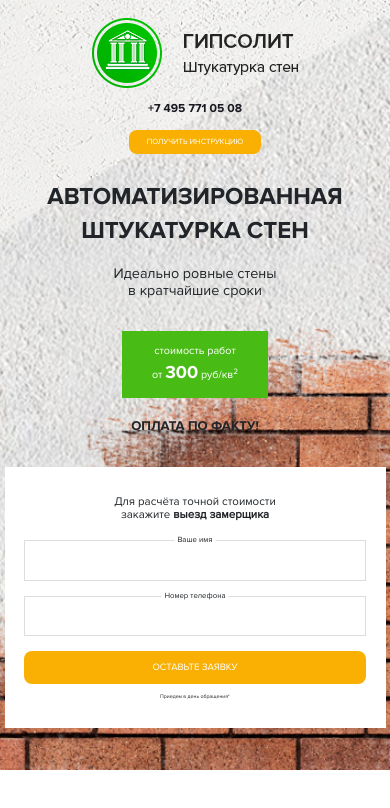
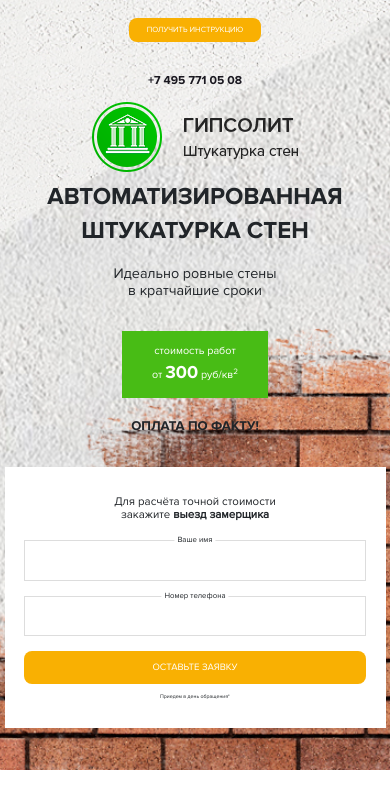
Before and after one commit to partizan63rus/partizan63rus.github.io, a plain HTML site: page www/index.html in a window 390 px wide. Drawn offline with nearby package versions, Linux system fonts and the light colour scheme.

Commit message:
Add files via upload

```diff
--- a/www/index.html
+++ b/www/index.html
@@ -21,17 +21,20 @@
 
      <div class="row">
 
-      <div class="col-lg-6 col-md-4 col-sm-12  ">
+      <div class="col-lg-6 col-md-4 col-sm-12 order-3
+                        order-sm-3 order-lg-1  ">
        <div class="logo">
         <img src="img/logo.png" alt="Гипсолит">
        </div>
       </div>
 
-      <div class="col-lg-3 col-md-4 col-sm-6 text-center ">
+      <div class="col-lg-3 col-md-4 col-sm-6 text-center order-2
+                        order-sm-2 order-lg-3 ">
        <a class="phone-link" href="#">+7 495 771 05 08</a>
       </div>
 
-      <div class="col-lg-3 col-md-4 col-sm-6 ">
+      <div class="col-lg-3 col-md-4 col-sm-6 order-1
+                        order-sm-1 order-lg-3">
        <div class="wrap">
         <div class="wrap-block">
          <button class="btn w-100">
--- a/www/less/style.less
+++ b/www/less/style.less
@@ -229,6 +229,7 @@ font-size: 6px;
 }
 .main {
 background-position: top right;
+
 }
 .wrap-block {
 display: inline-block;
@@ -240,11 +241,7 @@ font-size: 6px;
 }
 .main {
 background-position: top right;
+
 }
-.phone-link {
-display: inline-block;
+
 }
-.wrap-block {
-display: inline-block;
-}
-}
```
Also changed, not shown: www/css/style.css.
